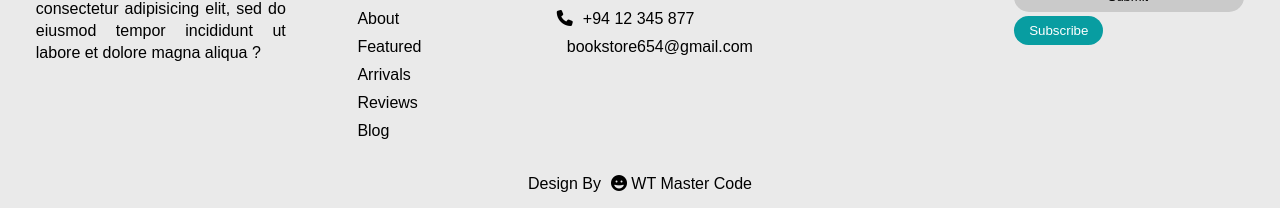
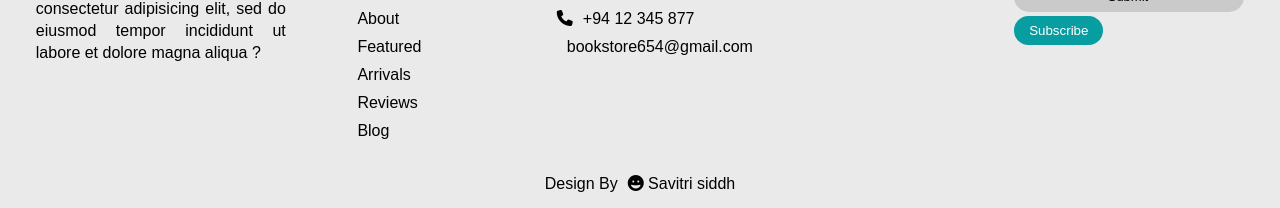
Before and after one commit to savitrisiddh/book_website, a plain HTML site: page index.html in a window 1280 px wide. Shown: the part 4914-5122 px from the top of the page. Drawn offline with Linux system fonts and the light colour scheme; files whose address does not match are found by name.

Commit message:
Update index.html

```diff
--- a/index.html
+++ b/index.html
@@ -780,7 +780,7 @@
 
       </div>
 
-       <p class="end">Design By<span><i class="fa-solid fa-face-grin"></i> WT Master Code </span></p>
+       <p class="end">Design By<span><i class="fa-solid fa-face-grin"></i> Savitri siddh </span></p>
 
     </footer>
 
```
